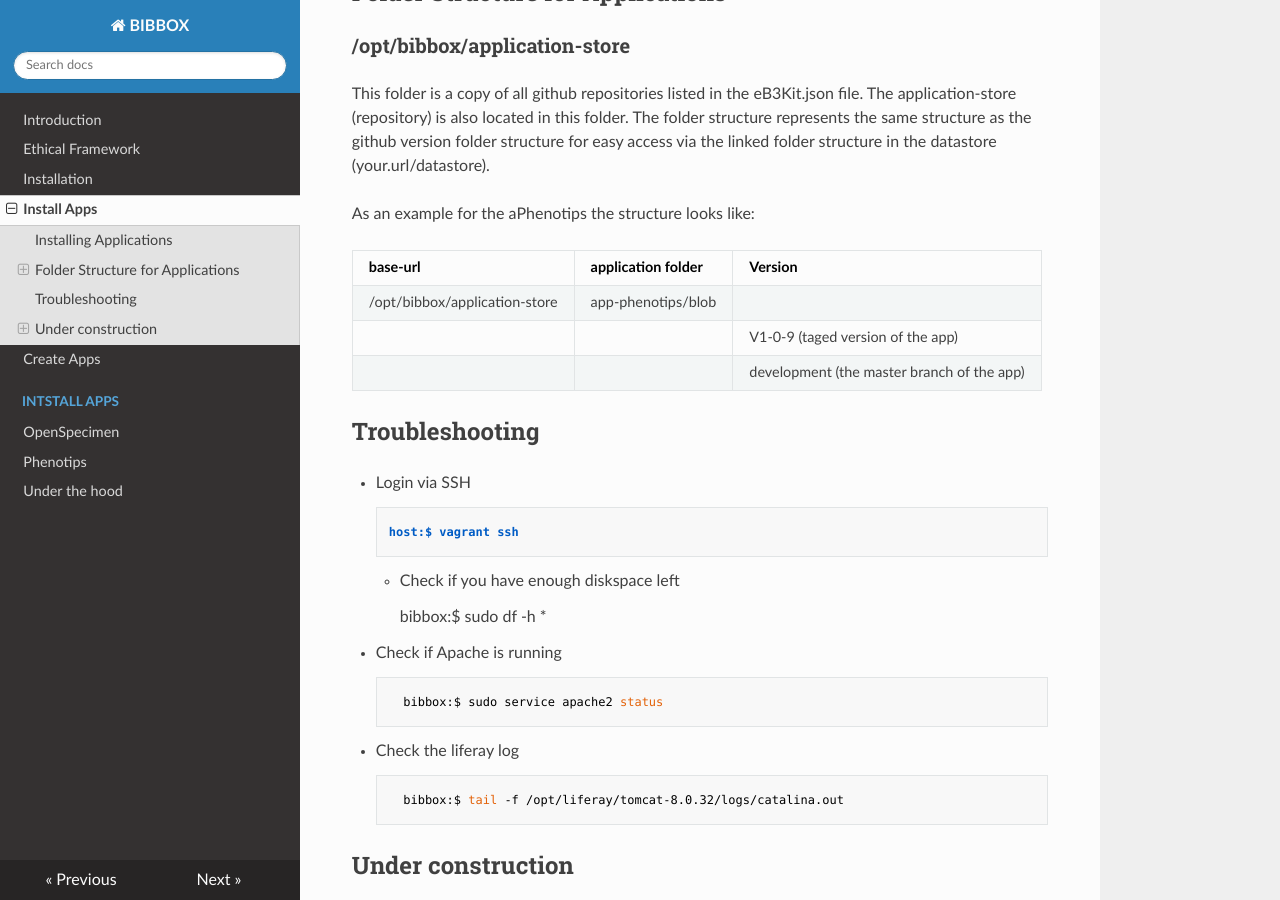
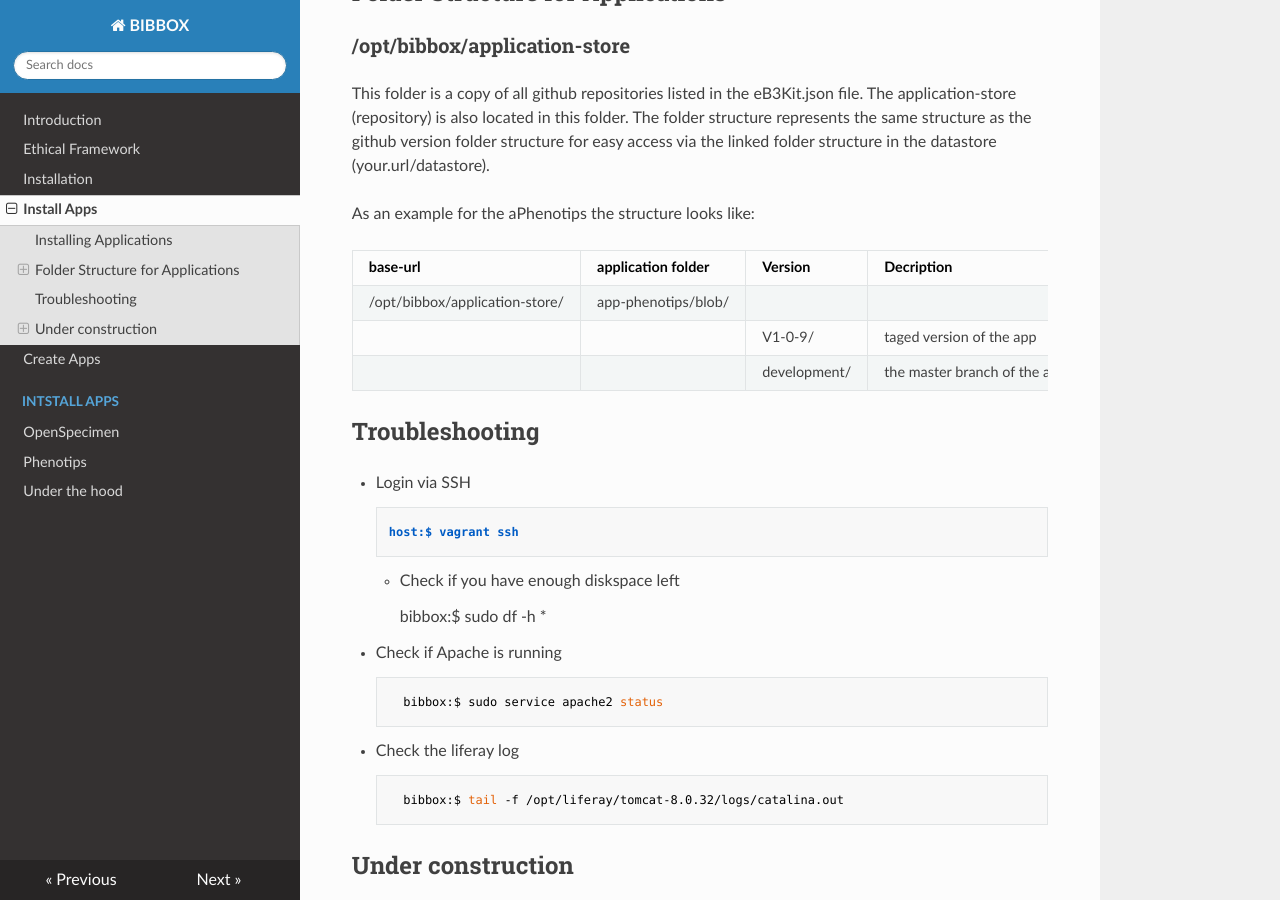
Before and after one commit to roxmer/bibbox-documentation, an MkDocs documentation site: the page built from docs/admin-documentation.md, in a window 1280 px wide and 900 px high, scrolled down 6851 px. Built offline with MkDocs 1.6.1, drawn with Linux system fonts in a browser that asks for light colours; nearby versions of some CDN libraries; old or Windows-style settings are respelled for this version of MkDocs.

Commit message:
Update Table

```diff
--- a/docs/admin-documentation.md
+++ b/docs/admin-documentation.md
@@ -52,11 +52,11 @@ This folder is a copy of all github repositories listed in the eB3Kit.json file.
 
 As an example for the aPhenotips the structure looks like:
 
-| base-url        | application folder         | Version           |
-|-----------------|----------------------------|-------------------|
-| /opt/bibbox/application-store | app-phenotips/blob | |
-|  |  | V1-0-9 (taged version of the app) |
-|  |  | development (the master branch of the app) |
+| base-url        | application folder         | Version           | Decription        |
+|-----------------|----------------------------|-------------------|-------------------|
+| /opt/bibbox/application-store/ | app-phenotips/blob/ | |
+|  |  | V1-0-9/ | taged version of the app |
+|  |  | development/ | the master branch of the app |
 
 
 
```
